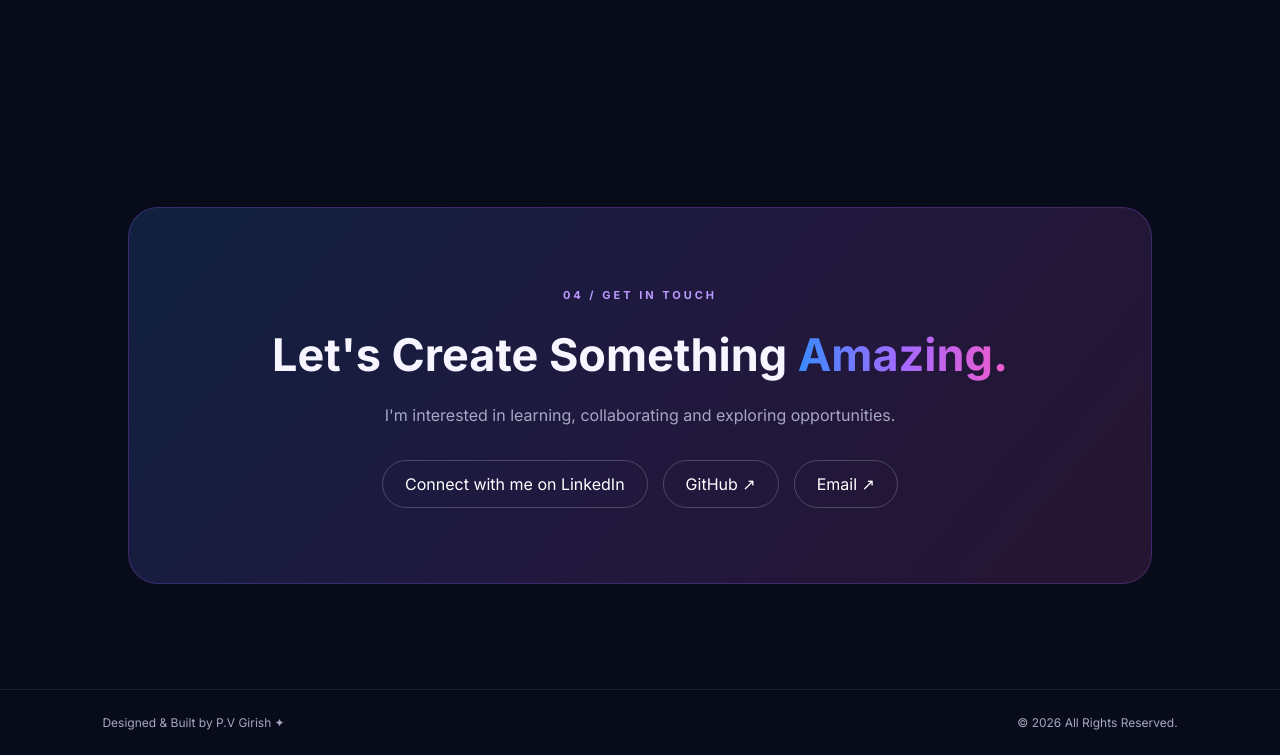
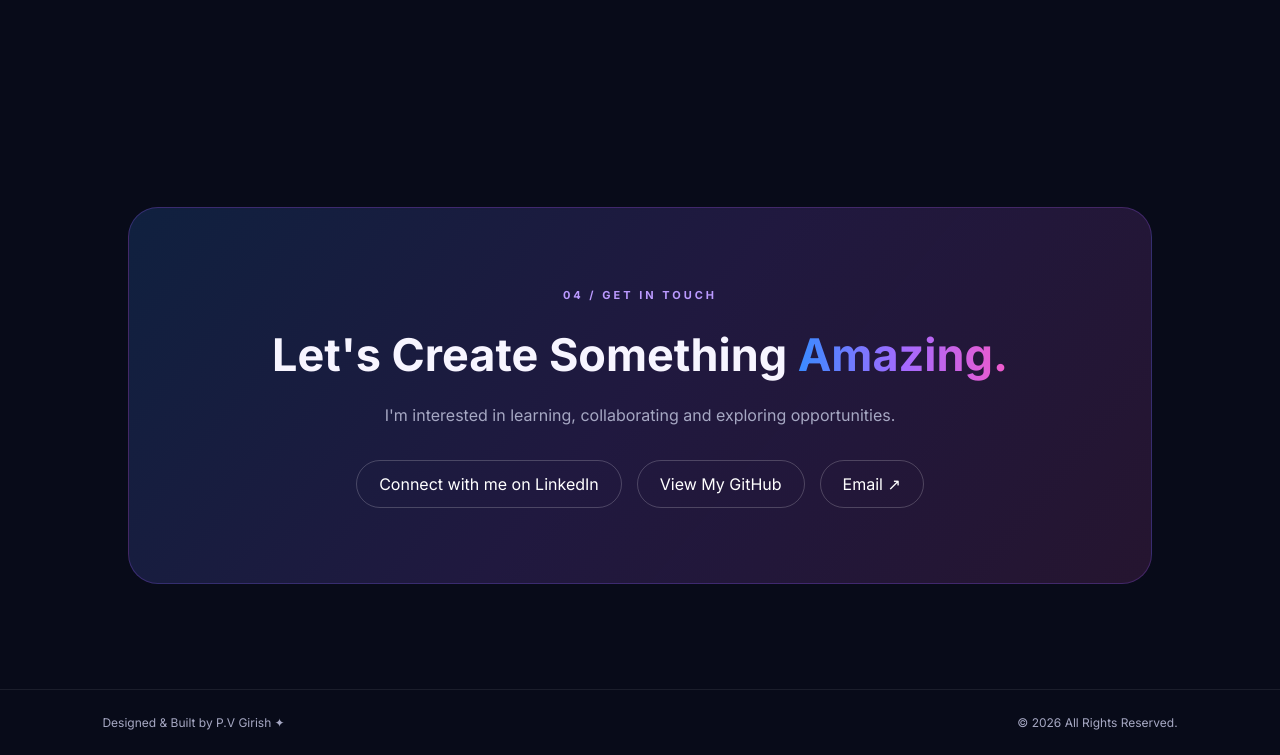
Before and after one commit to girish24241-source/girish-portfolio, a plain HTML site: page index.html in a window 1280 px wide. Shown: the part 3091-3846 px from the top of the page. Drawn offline with nearby package versions, Linux system fonts and the light colour scheme; animation ran at ten frames a second.

Commit message:
Fix HTML formatting and update links

```diff
--- a/index.html
+++ b/index.html
@@ -199,7 +199,9 @@
 target="_blank">
   Connect with me on LinkedIn
 </a>
-          <a href="https://github.com/" target="_blank" rel="noopener noreferrer">GitHub ↗</a>
+         <a href="https://github.com/girishpapadesu-ai" target="_blank">
+  View My GitHub
+</a>
           <a href="mailto:YOUR_EMAIL@example.com">Email ↗</a>
         </div>
       </div>
```
